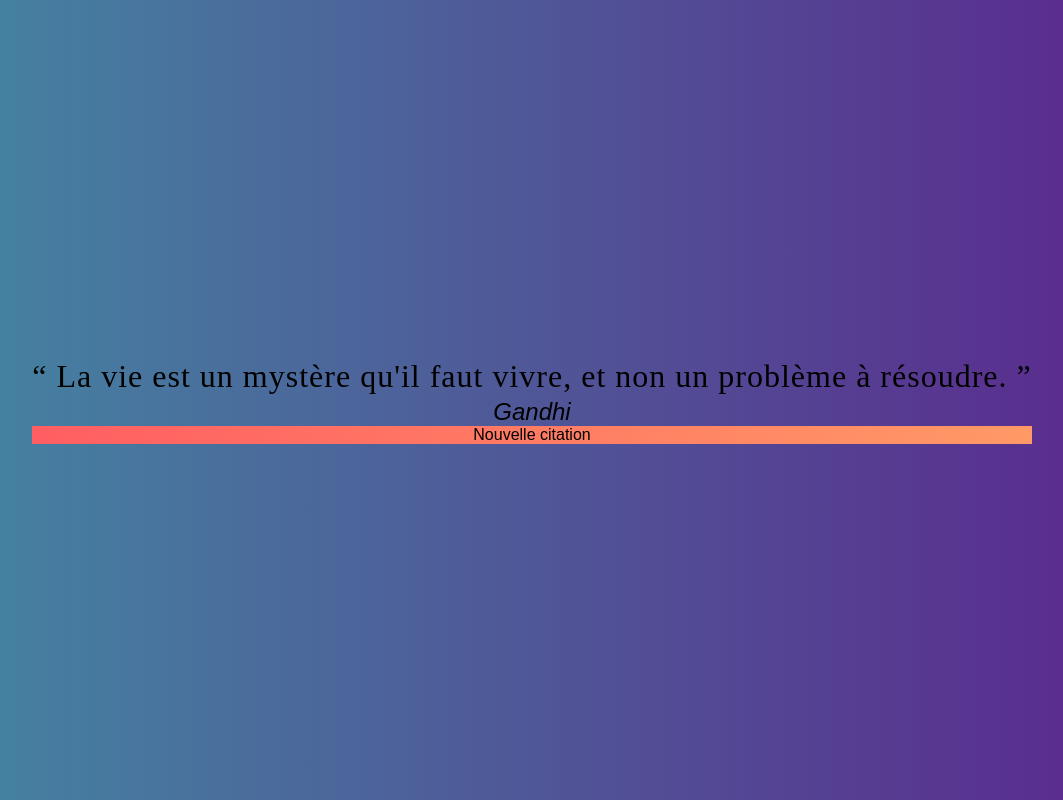
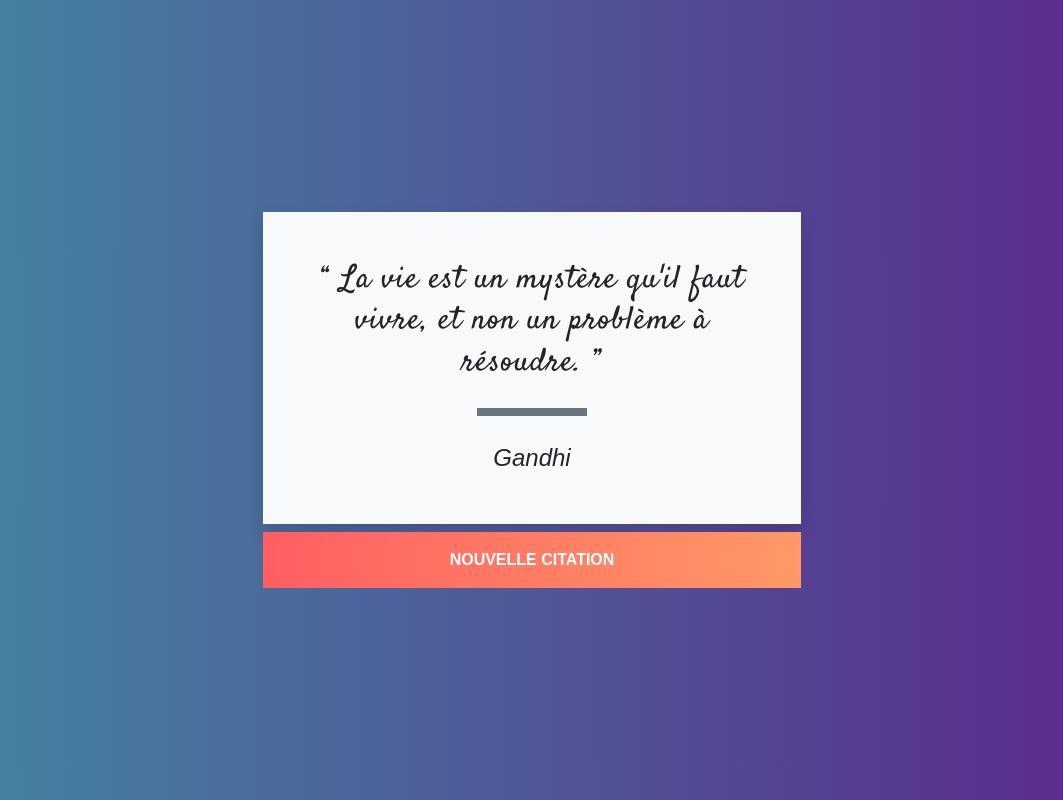
Before and after one commit to Al-aminedioubate/Generateur-Citations, a plain HTML site: page index.html in a window 1280 px wide. Shown: the whole page, without its empty margins (108-1171 px from the left). Drawn offline with nearby package versions, Linux system fonts and the light colour scheme.

Commit message:
style update

```diff
--- a/index.html
+++ b/index.html
@@ -5,6 +5,9 @@
         <meta http-equiv="X-UA-Compatible" content="IE=edge">
         <meta name="viewport" content="width=device-width, initial-scale=1.0">
         <title>Generateur de citations</title>
+
+        <link rel="stylesheet" href="https://stackpath.bootstrapcdn.com/bootstrap/4.4.1/css/bootstrap.min.css" integrity="sha384-Vkoo8x4CGsO3+Hhxv8T/Q5PaXtkKtu6ug5TOeNV6gBiFeWPGFN9MuhOf23Q9Ifjh" crossorigin="anonymous">
+        <link href="https://fonts.googleapis.com/css?family=Satisfy&display=swap" rel="stylesheet">
 
         <link rel="stylesheet" type="text/css" href="monstyle.css"/>
     </head>
```
